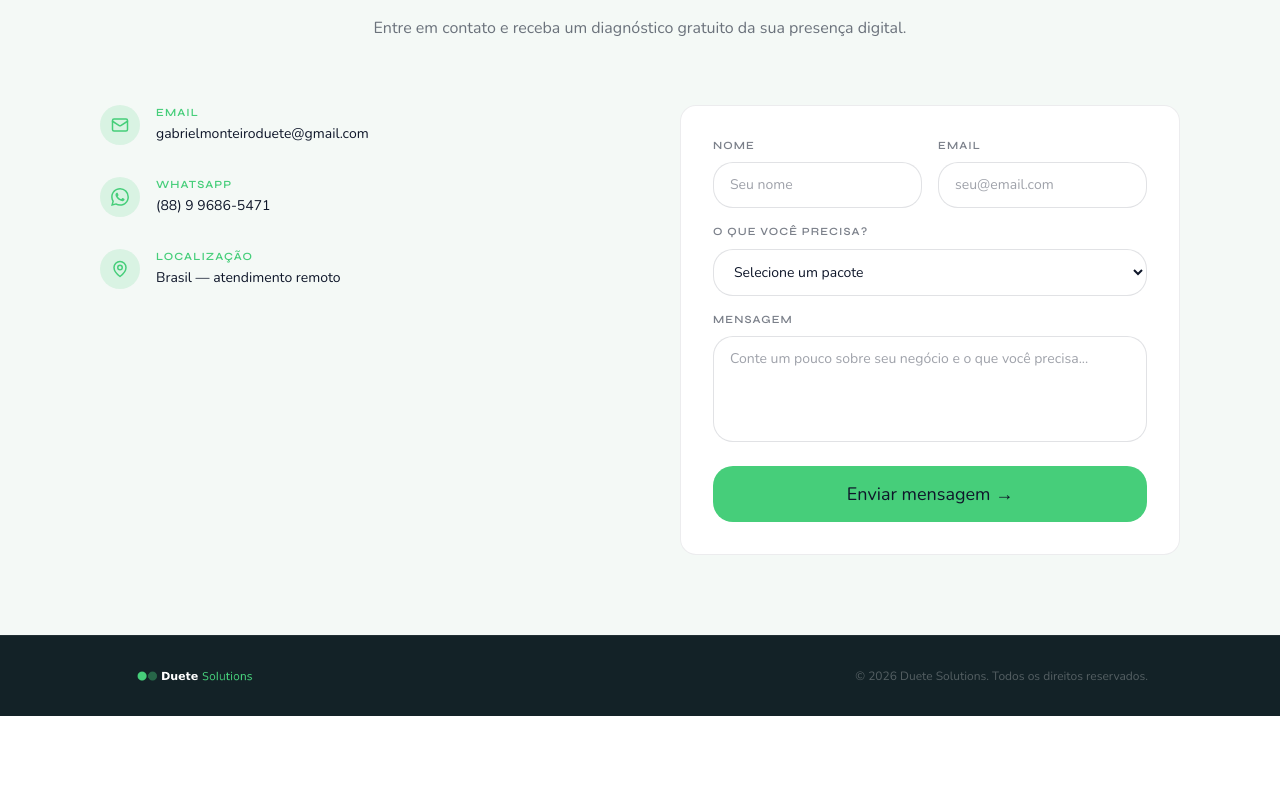
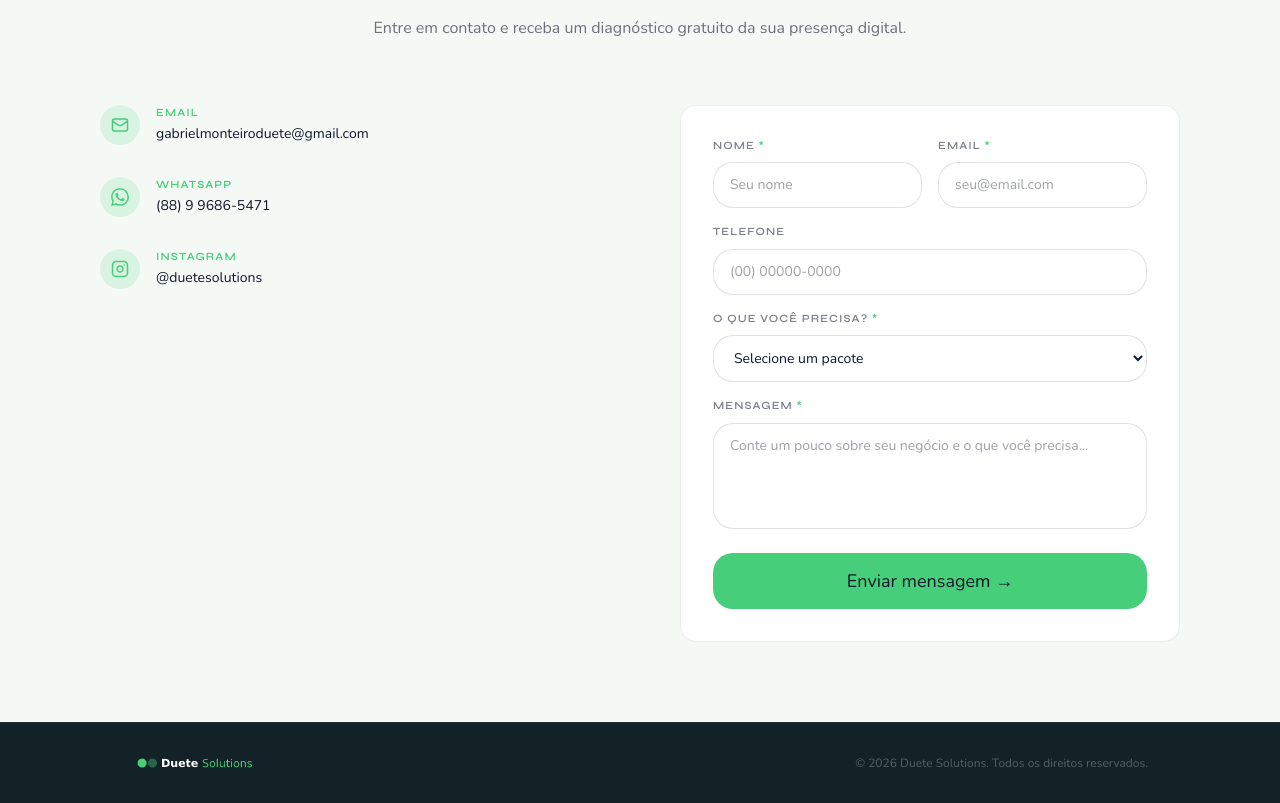
Before and after one commit to duetesolutions/clark, a Vue app: page / in a window 1280 px wide. Shown: the part 5100-5903 px from the top of the page. Before the commit the page ends 5816 px from the top, so only its background shows below. Built offline with nearby package versions, Linux system fonts and the light colour scheme.

Commit message:
feat: adjust contact form

```diff
--- a/src/components/sections/SectionCTA.vue
+++ b/src/components/sections/SectionCTA.vue
@@ -5,7 +5,7 @@ import Button from '@/components/ui/Button.vue'
 import { useReveal } from '@/composables/useReveal'
 import useTheme from '@/composables/useTheme'
 
-const { t } = useI18n()
+const { t, locale } = useI18n()
 const { reveal } = useReveal()
 const { isDark } = useTheme()
 
@@ -43,6 +43,7 @@ const c = computed(() =>
 const formData = reactive({
   name: '',
   email: '',
+  phone: '',
   need: '',
   message: '',
 })
@@ -74,6 +75,31 @@ function validate(): boolean {
   return !errors.name && !errors.email && !errors.need && !errors.message
 }
 
+function maskPhone(e: Event) {
+  const raw = (e.target as HTMLInputElement).value.replace(/\D/g, '')
+
+  if (locale.value === 'en') {
+    // US: +1 (000) 000-0000
+    const d = raw.replace(/^1/, '').slice(0, 10)
+    let out = d
+    if (d.length > 0) out = `+1 (${d.slice(0, 3)}`
+    if (d.length >= 4) out = `+1 (${d.slice(0, 3)}) ${d.slice(3, 6)}`
+    if (d.length >= 7) out = `+1 (${d.slice(0, 3)}) ${d.slice(3, 6)}-${d.slice(6)}`
+    formData.phone = out
+    return
+  }
+
+  // BR: (00) 00000-0000
+  const digits = raw.slice(0, 11)
+  let out = digits
+  if (digits.length > 2) out = `(${digits.slice(0, 2)}) ${digits.slice(2)}`
+  if (digits.length > 7) {
+    const split = digits.length > 10 ? 7 : 6
+    out = `(${digits.slice(0, 2)}) ${digits.slice(2, split)}-${digits.slice(split)}`
+  }
+  formData.phone = out
+}
+
 const isSubmitting = computed(() => status.value === 'submitting')
 
 async function handleSubmit() {
@@ -92,6 +118,7 @@ async function handleSubmit() {
     status.value = 'success'
     formData.name = ''
     formData.email = ''
+    formData.phone = ''
     formData.need = ''
     formData.message = ''
   } catch {
@@ -145,7 +172,7 @@ async function handleSubmit() {
         <div v-motion="reveal(1)" class="flex flex-col gap-8">
 
           <!-- Item 1: Email -->
-          <div class="flex items-start gap-4">
+          <a href="mailto:gabrielmonteiroduete@gmail.com" class="group flex items-start gap-4">
             <div
               class="flex h-10 w-10 shrink-0 items-center justify-center rounded-lg"
               style="background-color: rgba(70,206,122,0.15);"
@@ -175,16 +202,21 @@ async function handleSubmit() {
                 {{ t('contact.label_email') }}
               </p>
               <p
-                class="mt-0.5 text-[14px] font-normal"
+                class="mt-0.5 text-[14px] font-normal transition-colors group-hover:text-primary"
                 :style="{ fontFamily: 'var(--font-sans)', color: c.text }"
               >
                 {{ t('contact.value_email') }}
               </p>
             </div>
-          </div>
+          </a>
 
           <!-- Item 2: WhatsApp -->
-          <div class="flex items-start gap-4">
+          <a
+            href="https://wa.me/5588996865471"
+            target="_blank"
+            rel="noopener noreferrer"
+            class="group flex items-start gap-4"
+          >
             <div
               class="flex h-10 w-10 shrink-0 items-center justify-center rounded-lg"
               style="background-color: rgba(70,206,122,0.15);"
@@ -211,16 +243,21 @@ async function handleSubmit() {
                 {{ t('contact.label_whatsapp') }}
               </p>
               <p
-                class="mt-0.5 text-[14px] font-normal"
+                class="mt-0.5 text-[14px] font-normal transition-colors group-hover:text-primary"
                 :style="{ fontFamily: 'var(--font-sans)', color: c.text }"
               >
                 {{ t('contact.value_whatsapp') }}
               </p>
             </div>
-          </div>
+          </a>
 
-          <!-- Item 3: Location -->
-          <div class="flex items-start gap-4">
+          <!-- Item 3: Instagram -->
+          <a
+            href="https://instagram.com/duetesolutions"
+            target="_blank"
+            rel="noopener noreferrer"
+            class="group flex items-start gap-4"
+          >
             <div
               class="flex h-10 w-10 shrink-0 items-center justify-center rounded-lg"
               style="background-color: rgba(70,206,122,0.15);"
@@ -238,8 +275,9 @@ async function handleSubmit() {
                 style="color: var(--color-primary);"
                 aria-hidden="true"
               >
-                <path d="M20 10c0 6-8 12-8 12S4 16 4 10a8 8 0 1 1 16 0Z" />
-                <circle cx="12" cy="10" r="3" />
+                <rect x="2" y="2" width="20" height="20" rx="5" ry="5" />
+                <path d="M16 11.37A4 4 0 1 1 12.63 8 4 4 0 0 1 16 11.37Z" />
+                <line x1="17.5" y1="6.5" x2="17.51" y2="6.5" />
               </svg>
             </div>
             <div>
@@ -247,16 +285,16 @@ async function handleSubmit() {
                 class="text-[11px] font-semibold uppercase tracking-widest"
                 style="font-family: var(--font-display); color: var(--color-primary);"
               >
-                {{ t('contact.label_location') }}
+                {{ t('contact.label_instagram') }}
               </p>
               <p
-                class="mt-0.5 text-[14px] font-normal"
+                class="mt-0.5 text-[14px] font-normal transition-colors group-hover:text-primary"
                 :style="{ fontFamily: 'var(--font-sans)', color: c.text }"
               >
-                {{ t('contact.value_location') }}
+                {{ t('contact.value_instagram') }}
               </p>
             </div>
-          </div>
+          </a>
         </div>
 
         <!-- Right column — Form card -->
@@ -317,7 +355,7 @@ async function handleSubmit() {
                   class="text-[11px] font-semibold uppercase tracking-widest"
                   :style="{ fontFamily: 'var(--font-display)', color: c.formLabel }"
                 >
-                  {{ t('contact.form_name') }}
+                  {{ t('contact.form_name') }} <span style="color: var(--color-primary);">*</span>
                 </label>
                 <input
                   id="contact-name"
@@ -347,7 +385,7 @@ async function handleSubmit() {
                   class="text-[11px] font-semibold uppercase tracking-widest"
                   :style="{ fontFamily: 'var(--font-display)', color: c.formLabel }"
                 >
-                  {{ t('contact.form_email') }}
+                  {{ t('contact.form_email') }} <span style="color: var(--color-primary);">*</span>
                 </label>
                 <input
                   id="contact-email"
@@ -371,14 +409,44 @@ async function handleSubmit() {
               </div>
             </div>
 
-            <!-- Row 2: O que você precisa? -->
+            <!-- Row 2: Telefone -->
+            <div class="mt-4 flex flex-col gap-2">
+              <label
+                for="contact-phone"
+                class="text-[11px] font-semibold uppercase tracking-widest"
+                :style="{ fontFamily: 'var(--font-display)', color: c.formLabel }"
+              >
+                {{ t('contact.form_phone') }}
+              </label>
+              <input
+                id="contact-phone"
+                :value="formData.phone"
+                type="tel"
+                inputmode="tel"
+                maxlength="17"
+                :placeholder="t('contact.form_phone_placeholder')"
+                autocomplete="tel"
+                @input="maskPhone"
+                class="w-full rounded-lg px-4 py-3 text-sm outline-none transition-all duration-200"
+                :style="{
+                  backgroundColor: c.inputBg,
+                  border: `1px solid ${c.inputBorder}`,
+                  color: c.text,
+                  fontFamily: 'var(--font-sans)',
+                }"
+                @focus="(e) => { (e.currentTarget as HTMLInputElement).style.borderColor = 'var(--color-primary)' }"
+                @blur="(e) => { (e.currentTarget as HTMLInputElement).style.borderColor = c.inputBorder }"
+              />
+            </div>
+
+            <!-- Row 3: O que você precisa? -->
             <div class="mt-4 flex flex-col gap-2">
               <label
                 for="contact-need"
                 class="text-[11px] font-semibold uppercase tracking-widest"
                 :style="{ fontFamily: 'var(--font-display)', color: c.formLabel }"
               >
-                {{ t('contact.form_need') }}
+                {{ t('contact.form_need') }} <span style="color: var(--color-primary);">*</span>
               </label>
               <select
                 id="contact-need"
@@ -412,14 +480,14 @@ async function handleSubmit() {
               </p>
             </div>
 
-            <!-- Row 3: Mensagem -->
+            <!-- Row 4: Mensagem -->
             <div class="mt-4 flex flex-col gap-2">
               <label
                 for="contact-message"
                 class="text-[11px] font-semibold uppercase tracking-widest"
                 :style="{ fontFamily: 'var(--font-display)', color: c.formLabel }"
               >
-                {{ t('contact.form_message') }}
+                {{ t('contact.form_message') }} <span style="color: var(--color-primary);">*</span>
               </label>
               <textarea
                 id="contact-message"
--- a/src/locales/en.json
+++ b/src/locales/en.json
@@ -107,14 +107,16 @@
     "subtitle": "Get in touch and receive a free audit of your digital presence.",
     "label_email": "EMAIL",
     "label_whatsapp": "WHATSAPP",
-    "label_location": "LOCATION",
+    "label_instagram": "INSTAGRAM",
     "value_email": "gabrielmonteiroduete{'@'}gmail.com",
     "value_whatsapp": "(88) 9 9686-5471",
-    "value_location": "Brazil — remote service",
+    "value_instagram": "{'@'}duetesolutions",
     "form_name": "NAME",
     "form_name_placeholder": "Your name",
     "form_email": "EMAIL",
     "form_email_placeholder": "your{'@'}email.com",
+    "form_phone": "PHONE",
+    "form_phone_placeholder": "+1 (000) 000-0000",
     "form_need": "WHAT DO YOU NEED?",
     "form_select": "Select a package",
     "form_message": "MESSAGE",
--- a/src/locales/pt-br.json
+++ b/src/locales/pt-br.json
@@ -107,14 +107,16 @@
     "subtitle": "Entre em contato e receba um diagnóstico gratuito da sua presença digital.",
     "label_email": "EMAIL",
     "label_whatsapp": "WHATSAPP",
-    "label_location": "LOCALIZAÇÃO",
+    "label_instagram": "INSTAGRAM",
     "value_email": "gabrielmonteiroduete{'@'}gmail.com",
     "value_whatsapp": "(88) 9 9686-5471",
-    "value_location": "Brasil — atendimento remoto",
+    "value_instagram": "{'@'}duetesolutions",
     "form_name": "NOME",
     "form_name_placeholder": "Seu nome",
     "form_email": "EMAIL",
     "form_email_placeholder": "seu{'@'}email.com",
+    "form_phone": "TELEFONE",
+    "form_phone_placeholder": "(00) 00000-0000",
     "form_need": "O QUE VOCÊ PRECISA?",
     "form_select": "Selecione um pacote",
     "form_message": "MENSAGEM",
```
